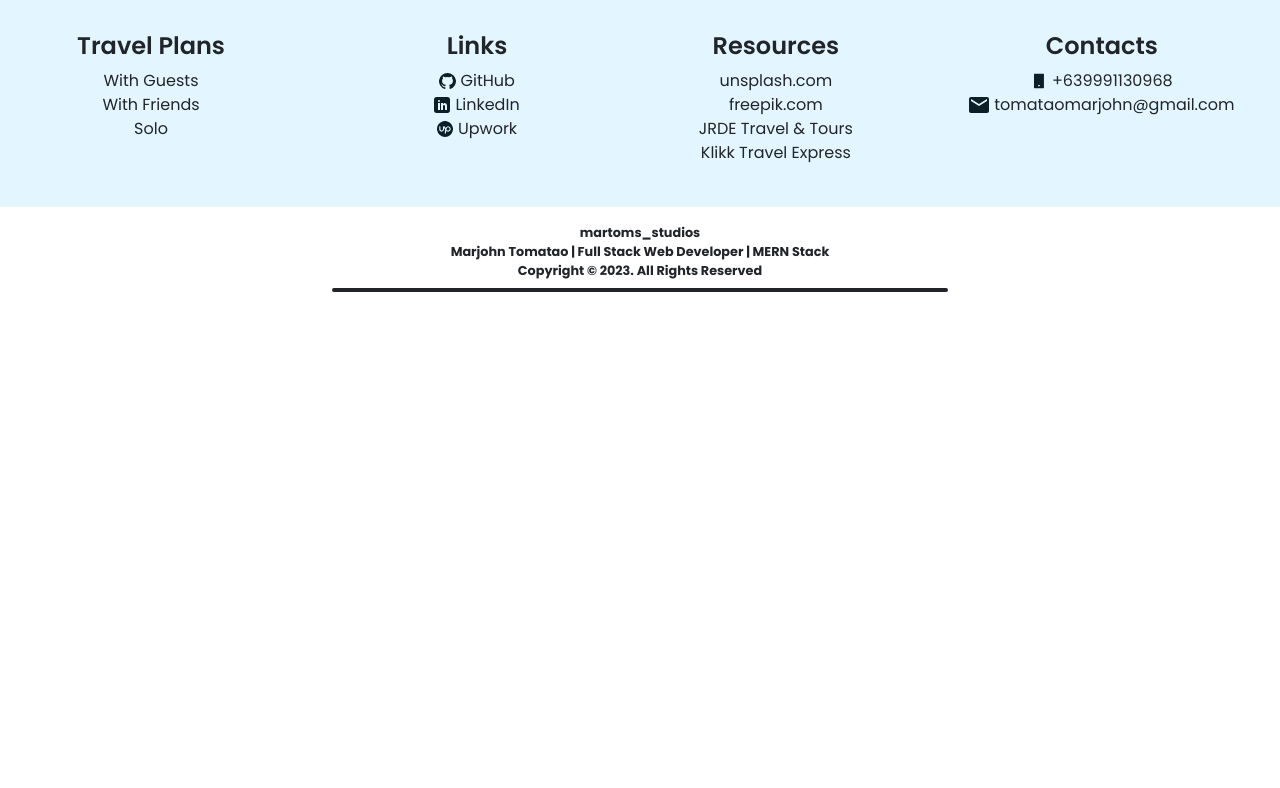
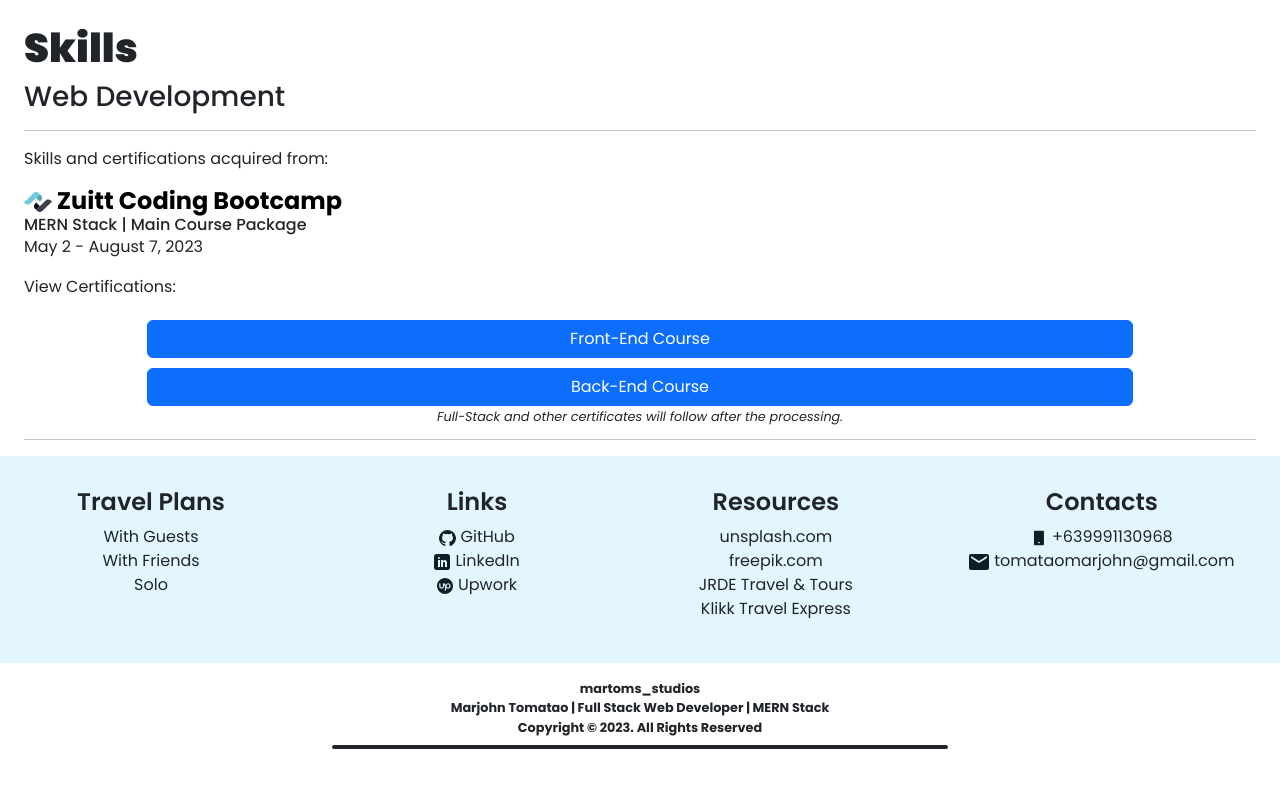
Before and after one commit to martoms/martoms-studios, a React (Create React App) app in the folder frontend/: page /skills/web-development in a window 1280 px wide. Shown: the top 788 px of the page. Built offline with nearby package versions, Linux system fonts and the light colour scheme; no server answers.

Commit message:
Add Separate Skills components

```diff
--- a/frontend/src/App.js
+++ b/frontend/src/App.js
@@ -13,6 +13,8 @@ import AboutMe from './pages/AboutMe';
 import AllMessages from './pages/AllMessages';
 import OpenMessage from './pages/OpenMessage';
 import ContactPage from './pages/ContactPage';
+import WebDevSkills from './pages/WebDevSkills';
+import GraphicDesignSkills from './pages/GraphicDesignSkills';
 
 function App() {
 
@@ -25,6 +27,8 @@ function App() {
             <Route path='/projects/web-development/:id' element={<WebDevProjectDetails />} />
             <Route path='/projects/graphic-design' element={<GraphicDesignProjects />} />
             <Route path='/projects/graphic-design/:category' element={<GraphicDesignProjectDetails />} />
+            <Route path='/skills/web-development' element={<WebDevSkills />} />
+            <Route path='/skills/graphic-design' element={<GraphicDesignSkills />} />
             <Route path='/about' element={<AboutMe />} />
             <Route path='/contact' element={<ContactPage />} />
             <Route path='/admin' element={<AllMessages />} />
--- a/frontend/src/components/Footer.js
+++ b/frontend/src/components/Footer.js
@@ -1,6 +1,9 @@
 import { Link } from "react-router-dom";
 
 const Footer = () => {
+
+    const year = new Date(Date.now()).toLocaleString('en-US', { year: 'numeric' })
+
     return (
         <>
             <div className="row prefooter">
@@ -48,7 +51,7 @@ const Footer = () => {
             <footer>
                 <p>martoms_studios</p>
                 <p>Marjohn Tomatao | Full Stack Web Developer | MERN Stack</p>
-                <p>Copyright &copy; 2023. All Rights Reserved</p>
+                <p>Copyright &copy; { year }. All Rights Reserved</p>
                 <hr />
             </footer>
         </>
--- a/frontend/src/components/home/Skills.js
+++ b/frontend/src/components/home/Skills.js
@@ -1,5 +1,5 @@
 import useFetch from "../../hooks/useFetch";
-import { useContext } from "react";
+import { useState, useEffect, useContext } from "react";
 import { AllContext } from "../../contexts/AllContexts";
 import placeholder from '../../images/placeholder.webp'
 
@@ -7,6 +7,23 @@ const Skills = () => {
 
     useFetch(`${process.env.REACT_APP_API_URL}/skills`, 'SET_SKILLS');
     const { skills } = useContext(AllContext);
+    const [webDev, setWebDev] = useState(false);
+    const [graphic, setGraphic] = useState(false);
+
+    useEffect(() => {
+        const webDevPage = document.getElementById('webdev-skills');
+        const graphicPage = document.getElementById('graphic-skills');
+
+        if (webDevPage) {
+            setWebDev(true);
+            setGraphic(false);
+        }
+        if (graphicPage) {
+            setGraphic(true);
+            setWebDev(false);
+        }
+
+    }, [webDev, graphic])
 
     if (skills) {
 
@@ -108,10 +125,22 @@ const Skills = () => {
 
         return (
             <div className="skills">
+                {
+                    webDev || graphic ?
+                    <></>
+                    :
+                    <>
                     <h1>Skills</h1>
                     <div className="dev">
+                        {
+                            webDev || graphic ?
+                            <></>
+                            :
+                            <>
                             <h3>Web Development</h3>
                             <hr />
+                            </>
+                        }
                         <div>
                             <div>
                                 <h2>Languages</h2>
@@ -163,6 +192,82 @@ const Skills = () => {
                             </div>
                         </div>
                     </div>
+                    </>
+                }
+                {
+                    webDev &&
+                    <div className="dev">
+                        {
+                            webDev || graphic ?
+                            <></>
+                            :
+                            <>
+                            <h3>Web Development</h3>
+                            <hr />
+                            </>
+                        }
+                        <div>
+                            <div>
+                                <h2>Languages</h2>
+                                <div className="skills-list">
+                                    { languagesList }
+                                </div>
+                            </div>
+                            <div>
+                                <h2>Frameworks</h2>
+                                <div className="skills-list">
+                                    { frameworksList }
+                                </div>
+                            </div>
+                            <div>
+                                <h2>Tools</h2>
+                                <div className="skills-list">
+                                    { devToolsList }
+                                </div>
+                            </div>
+                            <div>
+                                <h2>Databases</h2>
+                                <div className="skills-list">
+                                    { databasesList }
+                                </div>
+                            </div>
+                            <div>
+                                <h2>Others</h2>
+                                <div className="other-skills">
+                                    { devOthersList }
+                                </div>
+                            </div>
+                        </div>
+                    </div>
+                }
+                {
+                    graphic &&
+                    <div className="graphic">
+                        {
+                            webDev || graphic ?
+                            <></>
+                            :
+                            <>
+                            <h3>Graphic Design</h3>
+                            <hr />
+                            </>
+                        }
+                        <div>
+                            <div>
+                                <h2>Category</h2>
+                                <div className="skills-list">
+                                    { categoriesList }
+                                </div>
+                            </div>
+                            <div>
+                                <h2>Tools</h2>
+                                <div className="skills-list">
+                                    { graphicToolsList }
+                                </div>
+                            </div>
+                        </div>
+                    </div>
+                }
             </div>
         );
     };
--- a/frontend/src/components/navbar/SideNav.js
+++ b/frontend/src/components/navbar/SideNav.js
@@ -7,8 +7,12 @@ const SideNav = () => {
             <div className="col-1 d-md-none d-flex justify-content-center">
                 <div id="mySidenav" className="sidenav">
                     <Link className="sidenav-btn" to="/">Home</Link>
-                    <Link className="sidenav-btn" to="/">Projects</Link>
-                    <Link className="sidenav-btn" to="/">Tools</Link>
+                    <hr />
+                    <p className="sidenav-btn">Web Development</p>
+                    <Link className="sidenav-btn" to="/projects/web-development">Projects</Link>
+                    <Link className="sidenav-btn" to="/projects/graphic-design">Skills</Link>
+                    <hr />
+                    <p className="sidenav-btn">Skills</p>
                     <Link className="sidenav-btn" to="/">About Me</Link>
                     <Link className="sidenav-btn" to="/">Contact</Link>
                 </div>
--- a/frontend/src/hooks/useFormatDate.js
+++ b/frontend/src/hooks/useFormatDate.js
@@ -2,6 +2,10 @@ const useFormatDate = () => {
 
     const readableDate = (date) => {
         return new Date(date).toLocaleDateString('en-US', { month: 'short', day: 'numeric', year: 'numeric' });
+    };
+
+    const readableDateAndTime = (date) => {
+        return new Date(date).toLocaleDateString('en-US', { month: 'short', day: 'numeric', year: 'numeric', hour: 'numeric', minute: 'numeric' });
     };
 
     const timePassed = (date) => {
@@ -36,7 +40,7 @@ const useFormatDate = () => {
         }
     };
 
-    return { readableDate, timePassed };
+    return { readableDate, readableDateAndTime, timePassed };
 }
 
 export default useFormatDate;
--- a/frontend/src/pages/AllMessages.js
+++ b/frontend/src/pages/AllMessages.js
@@ -21,7 +21,7 @@ const AllMessages = () => {
         adminLogin,
         formData
     } = useHandleForm(initialFormState);
-    const { readableDate } = useFormatDate()
+    const { readableDateAndTime } = useFormatDate()
     const token = localStorage.getItem('token');
 
     let messageList;
@@ -34,7 +34,7 @@ const AllMessages = () => {
                 contactDate
             } = message;
 
-            const date = readableDate(contactDate);
+            const date = readableDateAndTime(contactDate);
 
             return (
                 <Button key={_id} className="pointer" as={Link} to={`/admin/${_id}`}>
--- /dev/null
+++ b/frontend/src/pages/GraphicDesignSkills.js
@@ -0,0 +1,15 @@
+import Skills from '../components/home/Skills';
+
+const GraphicDesignSkills = () => {
+    return (
+        <>
+        <div id="graphic-skills">
+            <h1>Skills</h1>
+            <h3>Graphic Design</h3>
+        </div>
+        <Skills />
+        </>
+    );
+}
+
+export default GraphicDesignSkills;
--- a/frontend/src/pages/OpenMessage.js
+++ b/frontend/src/pages/OpenMessage.js
@@ -6,7 +6,7 @@ const OpenMessage = () => {
 
     const { id } = useParams();
     const { details } = useFetch(`${process.env.REACT_APP_API_URL}/contacts/${id}`)
-    const { readableDate } = useFormatDate();
+    const { readableDateAndTime } = useFormatDate();
 
     if (details) {
 
@@ -18,7 +18,7 @@ const OpenMessage = () => {
             contactDate
         } = details;
 
-        const date = readableDate(contactDate);
+        const date = readableDateAndTime(contactDate);
 
         return (
             <div id="open-message">
--- /dev/null
+++ b/frontend/src/pages/WebDevSkills.js
@@ -0,0 +1,45 @@
+import Skills from '../components/home/Skills';
+import { Button } from 'react-bootstrap';
+import { Link } from 'react-router-dom';
+import zuitt from '../images/zuitt.svg';
+
+const WebDevSkills = () => {
+    return (
+        <>
+        <div id="webdev-skills">
+            <h1>Skills</h1>
+            <h3>Web Development</h3>
+            <hr />
+            <div className="skill-bg">
+                <p>
+                    Skills and certifications acquired from:
+                </p>
+                <Link to='https://zuitt.co/' target='_blank'>
+                    <h4>
+                        <img src={zuitt} alt="zuitt" />
+                        Zuitt Coding Bootcamp
+                    </h4>
+                </Link>
+                <h6>MERN Stack | Main Course Package</h6>
+                <p>May 2 - August 7, 2023</p>
+                <div className="skill-certs">
+                    <p>View Certifications:</p>
+                    <div className="skill-links">
+                        <Button as={Link} to='https://share.zertify.zuitt.co/certificate/20315512-5638-4257-bada-4ae0ff6e218a/' target="_blank">
+                            Front-End Course
+                        </Button>
+                        <Button as={Link} to='https://share.zertify.zuitt.co/certificate/0aecaa8d-e58d-440c-a911-a1152d4f1d03/' target="_blank">
+                            Back-End Course
+                        </Button>
+                    </div>
+                    <p>Full-Stack and other certificates will follow after the processing.</p>
+                </div>
+            </div>
+            <hr />
+        </div>
+        <Skills />
+        </>
+    );
+}
+
+export default WebDevSkills;
--- a/frontend/src/styles/index.css
+++ b/frontend/src/styles/index.css
@@ -73,10 +73,18 @@ html, body {
 .sidenav a {
   padding: 0 8px 0 16px;
   text-decoration: none;
-  font-size: 25px;
-  color: #818181;
+  font-size: 1.2rem;
+  color: var(--txt4);
   display: block;
   transition: 0.3s;
+  margin: 1rem;
+}
+
+.sidenav p {
+  text-align: center;
+  color: var(--txt4) !important;
+  margin-left: 0 !important;
+  text-transform: uppercase;
 }
 
 .sidenav a:hover {
@@ -289,7 +297,9 @@ div.skills,
 div#projects,
 div.dev-project-details,
 div#about-me,
-div#contact-page {
+div#contact-page,
+div#webdev-skills,
+div#graphic-skills {
   padding: 1.5rem 1.5rem 0 1.5rem;
 }
 
@@ -299,7 +309,9 @@ div#projects h1,
 div.dev-project-details h1,
 div#about-me h1,
 div.contact h2,
-#all-messages h1 {
+#all-messages h1,
+div#webdev-skills h1,
+div#graphic-skills h1 {
   font-weight: 900;
 }
 
@@ -516,6 +528,48 @@ div.contact-option p {
   width: 40%;
 }
 
+/* Skills Page Start */
+
+div.skill-bg h4 {
+  font-weight: 700;
+  margin-bottom: 0;
+  color: black;
+}
+
+div.skill-bg h4 img {
+  height: 20px;
+  width: auto;
+  margin-right: 5px;
+}
+
+div.skill-bg h6 {
+  margin-bottom: 0;
+}
+
+div.skill-bg h6 + p {
+
+}
+
+div.skill-links {
+  display: flex;
+  flex-direction: column;
+}
+
+div.skill-links a {
+  width: 80%;
+  margin: 5px auto;
+}
+
+div.skill-links + p {
+  text-align: center;
+  font-style: italic;
+  font-size: 0.8rem;
+  padding: 0 5rem;
+  line-height: 0.8rem;
+}
+
+/* Skills Page End */
+
 input {
   margin-bottom: 10px;
 }
```
Also changed, not shown: frontend/src/images/zuitt.svg (added), 1 other file (tests, documents, lock files or other folders). Lines whose indentation alone changed are shown as unchanged.
